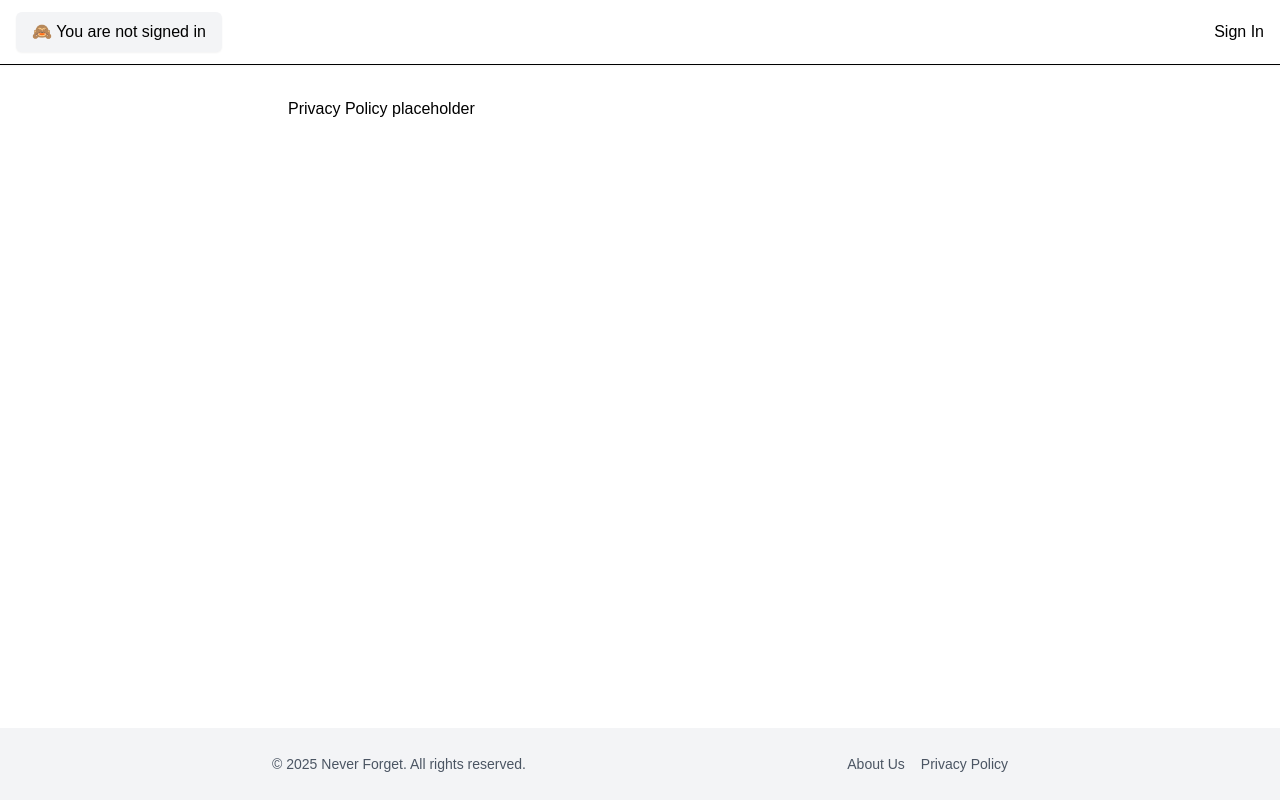
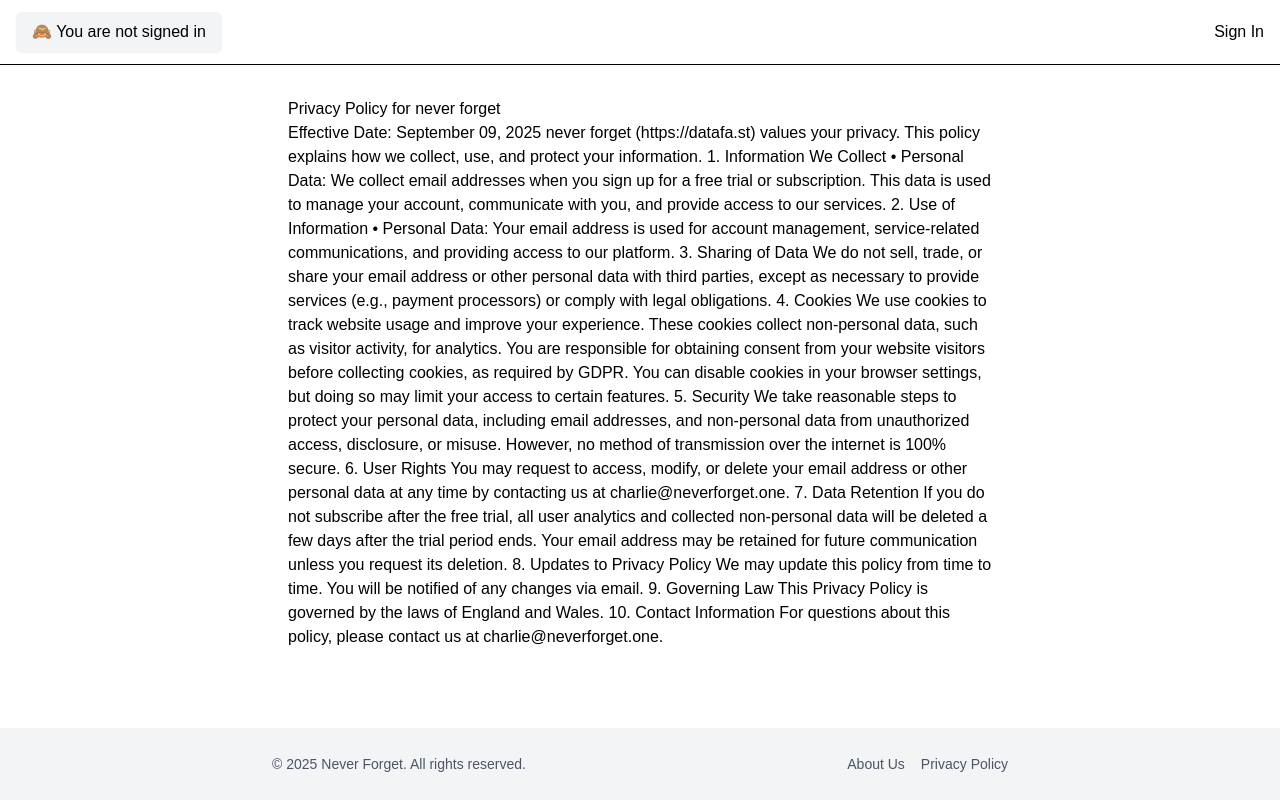
Before and after one commit to TemperateGrassland/never-forget, a Next.js app: page /privacy in a window 1280 px wide. Built offline with nearby package versions, Linux system fonts and the light colour scheme; no server answers; a web font is replaced by a local one.

Commit message:
update privacy page

```diff
--- a/src/app/privacy/page.tsx
+++ b/src/app/privacy/page.tsx
@@ -2,8 +2,52 @@
   return (
       <>
         <main className="text-black max-w-3xl mx-auto p-8">
-        <h1>Privacy Policy placeholder</h1>
-        </main>
-      </>
-  );
-}
+        <h1>Privacy Policy for never forget</h1>
+
+  Effective Date: September 09, 2025
+
+  never forget (https://datafa.st) values your privacy. This policy explains how we collect, use, and protect your information.
+
+  1. Information We Collect
+
+    •	Personal Data: We collect email addresses when you sign up for a free trial or subscription. This data is used to manage your account, communicate with you, and provide access to our services.
+
+  2. Use of Information
+
+    •	Personal Data: Your email address is used for account management, service-related communications, and providing access to our platform.
+
+  3. Sharing of Data
+
+  We do not sell, trade, or share your email address or other personal data with third parties, except as necessary to provide services (e.g., payment processors) or comply with legal obligations.
+
+  4. Cookies
+
+  We use cookies to track website usage and improve your experience. These cookies collect non-personal data, such as visitor activity, for analytics. You are responsible for obtaining consent from your website visitors before collecting cookies, as required by GDPR. You can disable cookies in your browser settings, but doing so may limit your access to certain features.
+
+  5. Security
+
+  We take reasonable steps to protect your personal data, including email addresses, and non-personal data from unauthorized access, disclosure, or misuse. However, no method of transmission over the internet is 100% secure.
+
+  6. User Rights
+
+  You may request to access, modify, or delete your email address or other personal data at any time by contacting us at charlie@neverforget.one.
+
+  7. Data Retention
+
+  If you do not subscribe after the free trial, all user analytics and collected non-personal data will be deleted a few days after the trial period ends. Your email address may be retained for future communication unless you request its deletion.
+
+  8. Updates to Privacy Policy
+
+  We may update this policy from time to time. You will be notified of any changes via email.
+
+  9. Governing Law
+
+  This Privacy Policy is governed by the laws of England and Wales.
+
+  10. Contact Information
+
+  For questions about this policy, please contact us at charlie@neverforget.one.
+          </main>
+        </>
+    );
+  }
```
